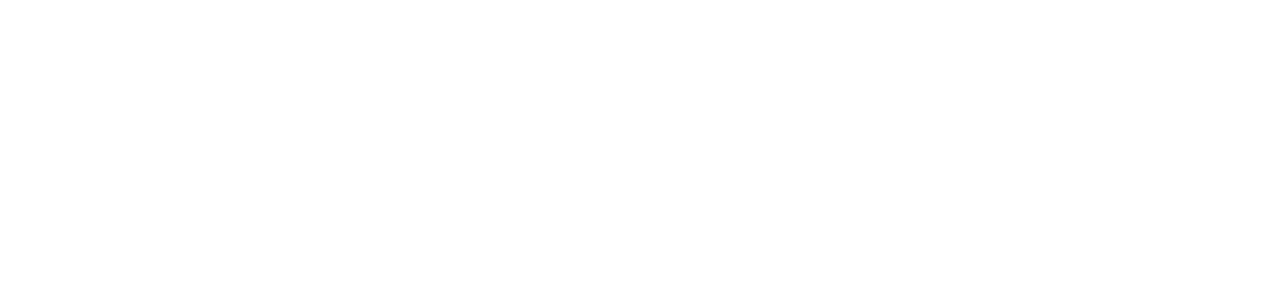
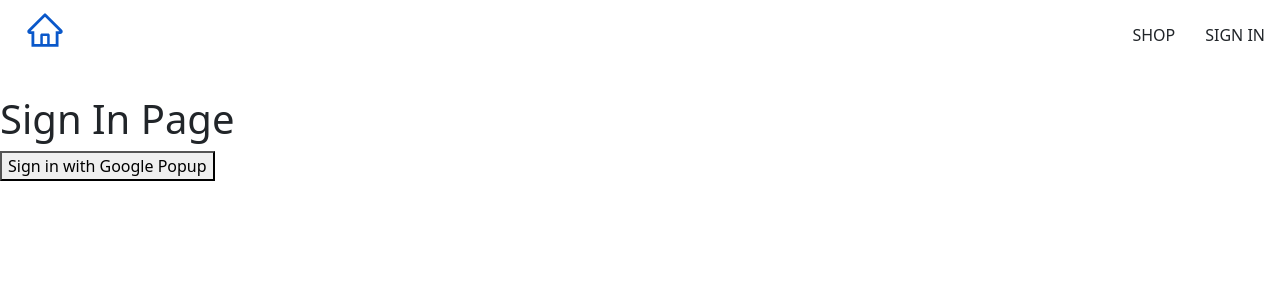
Before and after one commit to thangtruong-swin/onlineshopping-clothes, a React (Create React App) app: page /sign-in in a window 1280 px wide. Before the commit this address had no page. Shown: the top 300 px of the page. Built offline with nearby package versions, Linux system fonts and the light colour scheme.

Commit message:
singInWithGooglePopup

```diff
--- a/package.json
+++ b/package.json
@@ -6,6 +6,7 @@
     "@testing-library/jest-dom": "^5.16.5",
     "@testing-library/react": "^13.4.0",
     "@testing-library/user-event": "^13.5.0",
+    "firebase": "^9.11.0",
     "react": "^18.2.0",
     "react-dom": "^18.2.0",
     "react-icons": "^4.4.0",
--- a/src/App.js
+++ b/src/App.js
@@ -1,7 +1,7 @@
-import { Routes, Route, Outlet } from "react-router-dom";
+import { Routes, Route } from "react-router-dom";
 import Home from "./routes/home/home.component";
 import Navigation from "./routes/navigation/navigation.component";
-
+import SignIn from "./routes/sign-in/sing-in.component";
 const Shop = () => {
 	return <h1>I am at the Shop Page</h1>;
 };
@@ -12,6 +12,7 @@
 			<Route path="/" element={<Navigation />}>
 				<Route index element={<Home />} />
 				<Route path="shop" element={<Shop />} />
+				<Route path="sign-in" element={<SignIn />} />
 			</Route>
 		</Routes>
 	);
--- a/src/routes/navigation/navigation.component.jsx
+++ b/src/routes/navigation/navigation.component.jsx
@@ -15,6 +15,9 @@
 					<Link className="nav-link" to="/shop">
 						SHOP
 					</Link>
+					<Link className="nav-link" to="/sign-in">
+						SIGN IN
+					</Link>
 				</div>
 			</div>
 			<Outlet />
--- /dev/null
+++ b/src/routes/sign-in/sing-in.component.jsx
@@ -0,0 +1,16 @@
+import { signInWithGooglePopup } from "../../utils/firebase/firebase.utils";
+
+const SignIn = () => {
+	const logGoogleUser = async () => {
+		const response = await signInWithGooglePopup();
+		console.log(response);
+	};
+	return (
+		<div>
+			<h1>Sign In Page</h1>
+			<button onClick={logGoogleUser}>Sign in with Google Popup</button>
+		</div>
+	);
+};
+
+export default SignIn;
--- /dev/null
+++ b/src/utils/firebase/firebase.utils.js
@@ -0,0 +1,28 @@
+import { initializeApp } from "firebase/app";
+import {
+	getAuth,
+	signInWithRedirect,
+	GoogleAuthProvider,
+	signInWithPopup,
+} from "firebase/auth";
+
+const firebaseConfig = {
+	apiKey: "AIzaSyAm9OYXvPhW5vq5I79yd5cLcBu2fsY91sQ",
+	authDomain: "onlineshopping-clothes.firebaseapp.com",
+	projectId: "onlineshopping-clothes",
+	storageBucket: "onlineshopping-clothes.appspot.com",
+	messagingSenderId: "792527978616",
+	appId: "1:792527978616:web:07588feb3c2ba1033b6d8d",
+};
+
+// Initialize Firebase
+const firebaseApp = initializeApp(firebaseConfig);
+
+const provider = new GoogleAuthProvider();
+
+provider.setCustomParameters({
+	prompt: "select_account",
+});
+
+export const auth = getAuth();
+export const signInWithGooglePopup = () => signInWithPopup(auth, provider);
```
Also changed, not shown: 1 other file (tests, documents, lock files or other folders).
